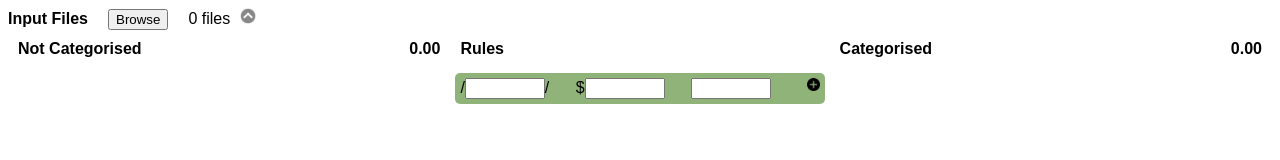
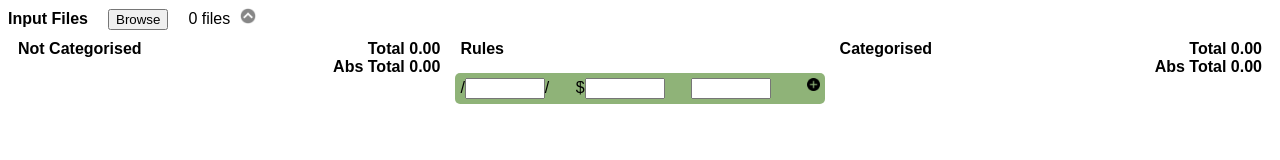
Before and after one commit to steveblock-co-uk/expenses, a plain HTML site: page index.html in a window 1280 px wide. Drawn offline with Linux system fonts and the light colour scheme.

Commit message:
Show total and absolute total

```diff
--- a/expenses.js
+++ b/expenses.js
@@ -63,7 +63,11 @@ function filter(x) {
   return x.replace(/\ +/g, ' ').trim();
 }
 
-function absoluteTotalOfTotals(groups) {
+function sumOfTotals(groups) {
+  return groups.reduce(function(x, y) { return x + y.getTotal(); }, 0);
+}
+
+function sumOfAbsoluteTotals(groups) {
   return groups.reduce(function(x, y) { return x + Math.abs(y.getTotal()); }, 0);
 }
 
@@ -77,7 +81,10 @@ var grouper = new Grouper(function(transaction) {
 
   var heading = createElement('div', 'title');
   heading.appendChild(createDiv('Not Categorised'));
-  heading.appendChild(createDiv(formatAmount(absoluteTotalOfTotals(groups))));
+  var totals = createElement('div');
+  totals.appendChild(createDiv('Total ' + formatAmount(sumOfTotals(groups))));
+  totals.appendChild(createDiv('Abs Total ' + formatAmount(sumOfAbsoluteTotals(groups))));
+  heading.appendChild(totals);
   ungrouped.appendChild(heading);
 
   new ListView(groups, GroupView, ungrouped, false, false);
@@ -89,7 +96,10 @@ var matcher = new Matcher(function(matches, ungroupedTransactions) {
 
   var heading = createElement('div', 'title');
   heading.appendChild(createDiv('Categorised'));
-  heading.appendChild(createDiv(formatAmount(absoluteTotalOfTotals(matches))));
+  var totals = createElement('div');
+  totals.appendChild(createDiv('Total ' + formatAmount(sumOfTotals(matches))));
+  totals.appendChild(createDiv('Abs Total ' + formatAmount(sumOfAbsoluteTotals(matches))));
+  heading.appendChild(totals);
   categories.appendChild(heading);
 
   new ListView(matches, GroupView, categories, false, true);
--- a/index.html
+++ b/index.html
@@ -149,11 +149,11 @@
         display: flex;
         padding: 10px;
       }
-      div.title div:nth-child(1) {
+      div.title > div:nth-child(1) {
         width: 100%;
       }
-      div.title div:nth-child(2) {
-        width: 130px;
+      div.title > div:nth-child(2) {
+        width: 60%;
         text-align: right;
       }
     </style>
```
